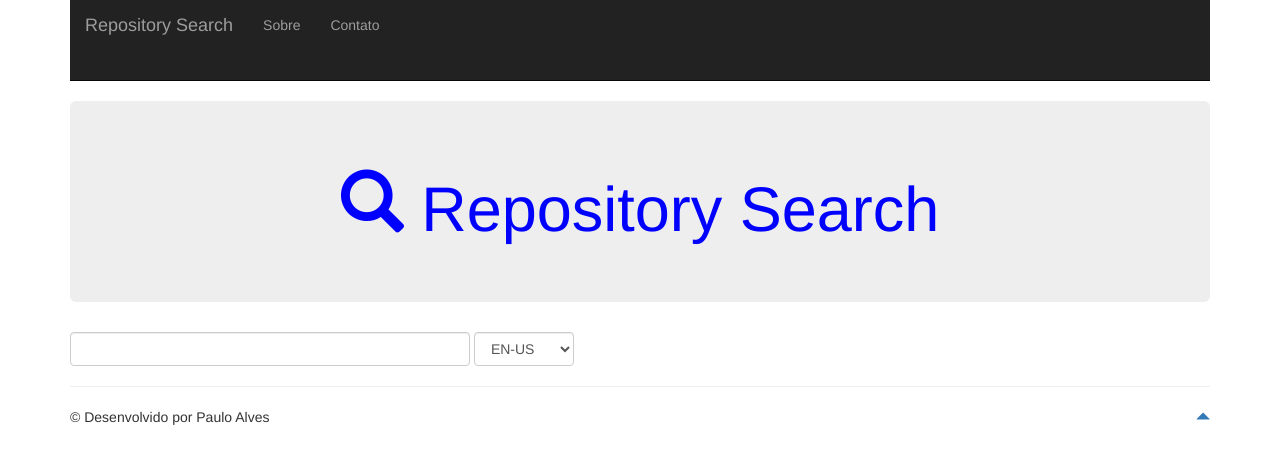
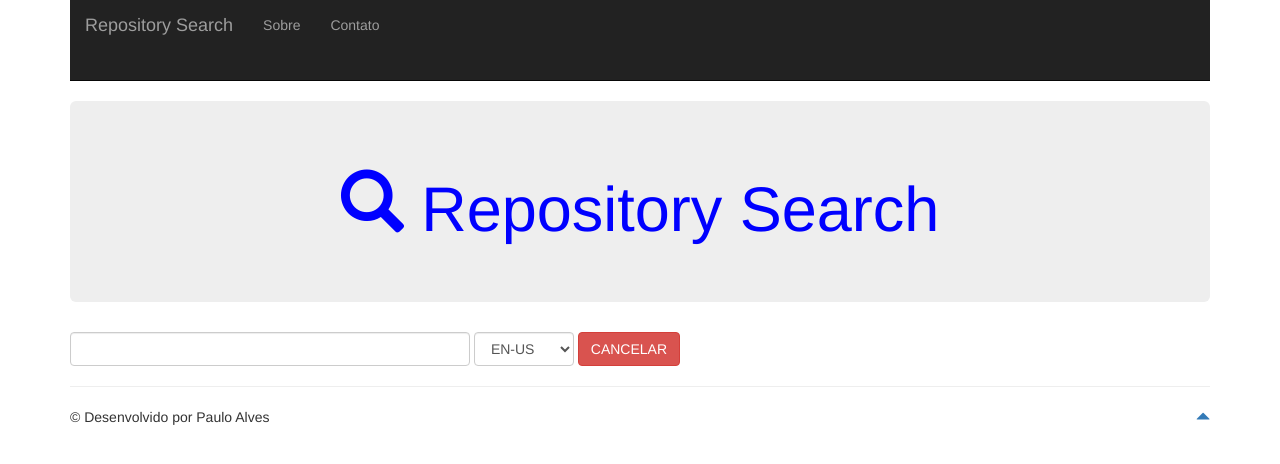
Before and after one commit to PauloAlves8039/Repository-Search, a plain HTML site: page index.html in a window 1280 px wide. Drawn offline with nearby package versions, Linux system fonts and the light colour scheme.

Commit message:
Adicionando botão para reset do input

```diff
--- a/index.html
+++ b/index.html
@@ -41,6 +41,7 @@
                 <option value="en-AU">EN-AU</option>
                 <option value="ja">JA</option>
             </select>
+            <button type="button" class="btn btn-danger" onclick="cancelar()">CANCELAR</button>
             <ul id="list"></ul>
         </div>
         <div class="body-content">
@@ -52,6 +53,12 @@
         </div>
     </main>
     <script src='js/script.js' type="module"></script>
+    <script>
+          function cancelar(){
+            location.reload()
+          }
+    </script>
+
     <script src="https://ajax.googleapis.com/ajax/libs/jquery/1.12.4/jquery.min.js"></script>
     <script src="https://maxcdn.bootstrapcdn.com/bootstrap/3.3.7/js/bootstrap.min.js"></script>
 </body>
```
